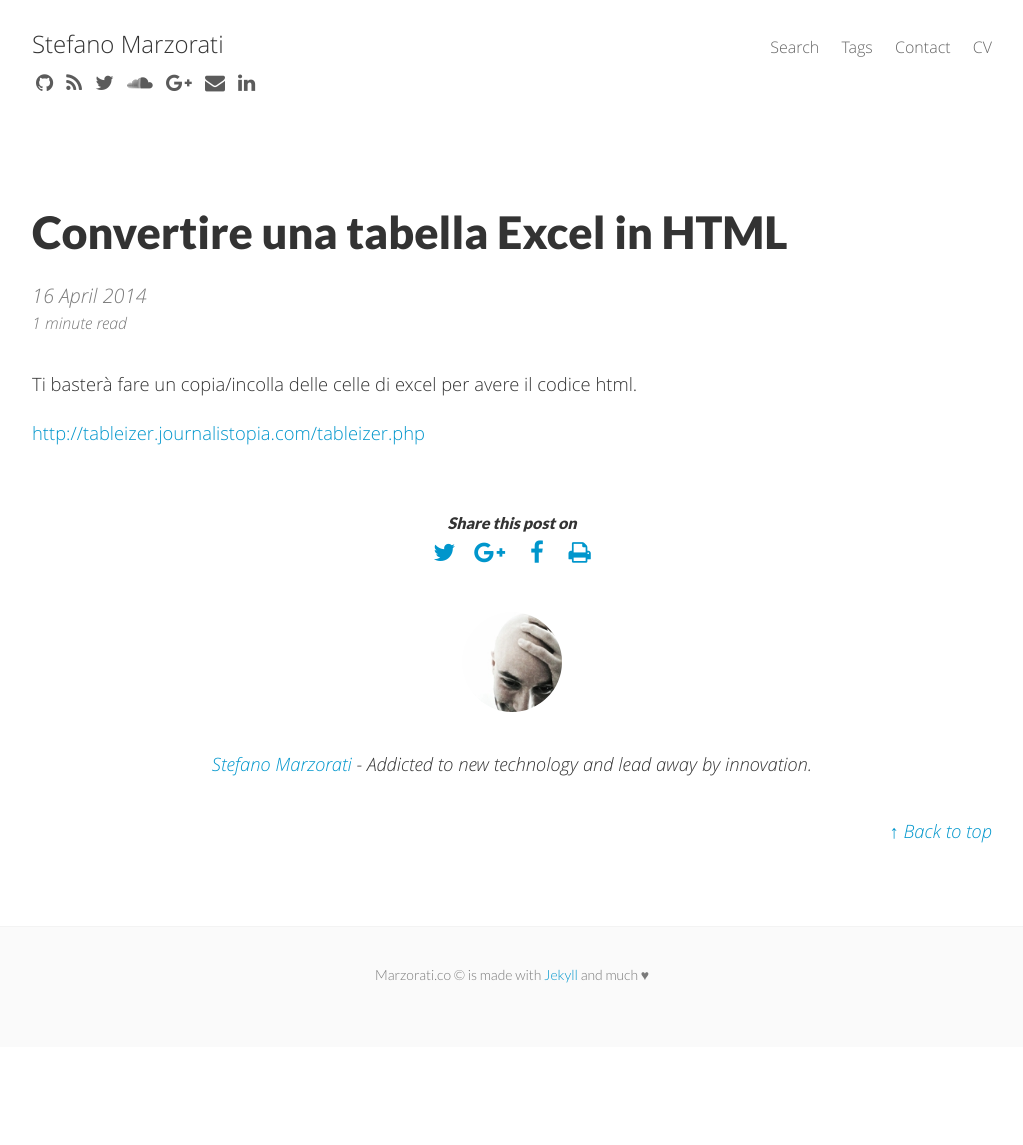
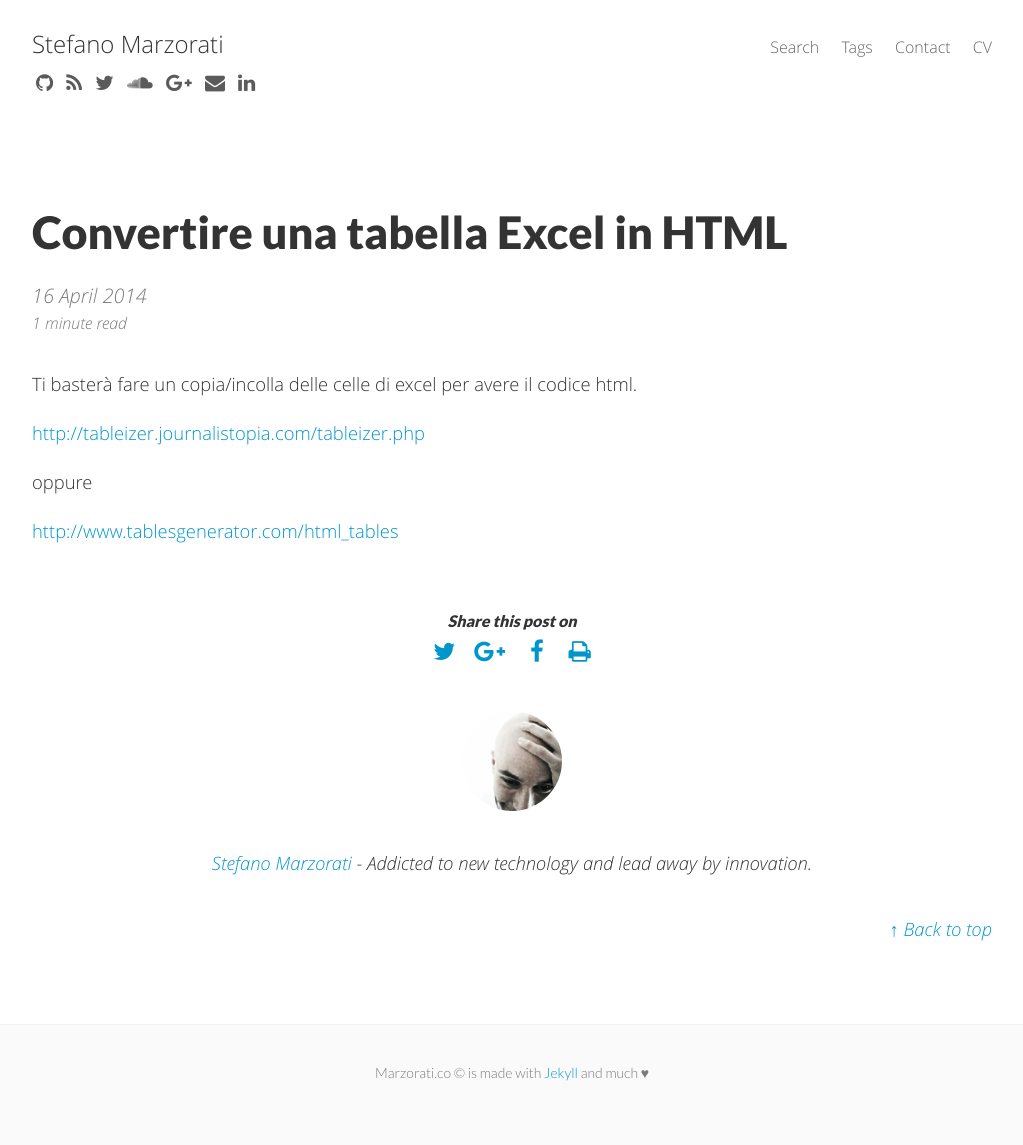
Before and after one commit to marste/Blog, a Jekyll site: the page built from _posts/2014-04-16-convertire-una-tabella-excel-in-html.md, in a window 1280 px wide. Shown: the whole page, without its empty margins (128-1151 px from the left). Built offline with Jekyll 4.4.1, drawn with Linux system fonts in a browser that asks for light colours; nearby versions of some CDN libraries; Markdown is read by kramdown in place of the engine named in the settings; before the commit the page ends 1047 px from its top, so only the background shows below that.

Commit message:
Added new post

```diff
--- a/_posts/2014-04-16-convertire-una-tabella-excel-in-html.md
+++ b/_posts/2014-04-16-convertire-una-tabella-excel-in-html.md
@@ -20,3 +20,7 @@
 Ti basterà fare un copia/incolla delle celle di excel per avere il codice html.
 
 <a href="http://tableizer.journalistopia.com/tableizer.php" target="_blank">http://tableizer.journalistopia.com/tableizer.php</a>
+
+oppure
+
+<a href="http://www.tablesgenerator.com/html_tables" target="_blank">http://www.tablesgenerator.com/html_tables</a>
```
